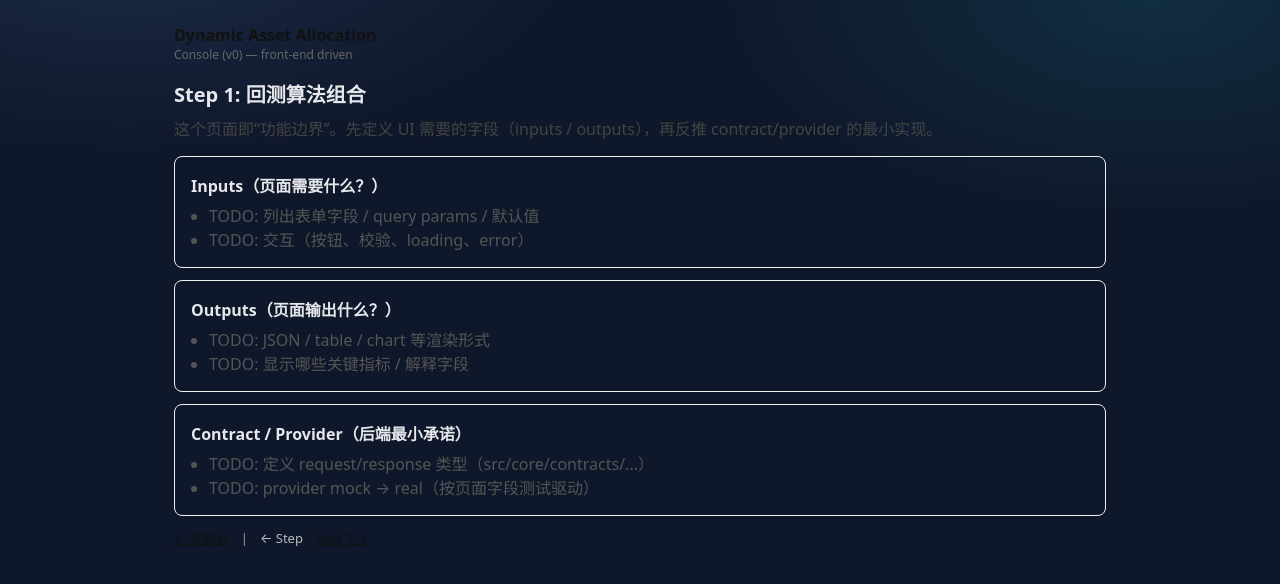
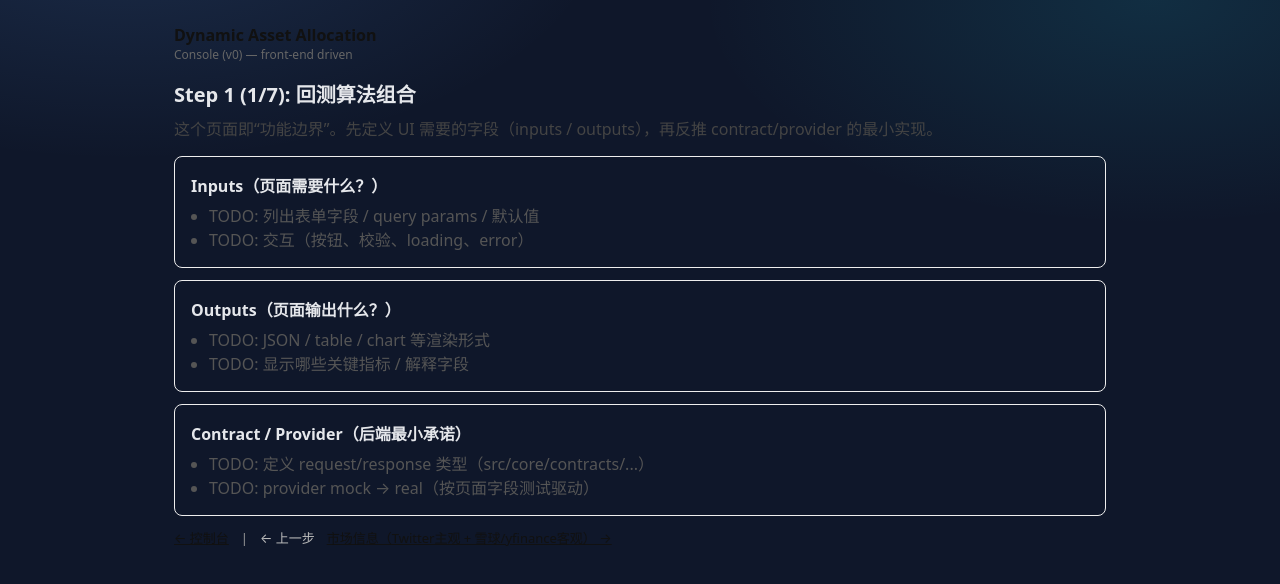
Before and after one commit to Jarvis-agent-bot/Dynamic-Asset-Allocation, a Next.js app: page /daa/step/1 in a window 1280 px wide. Shown: the top 584 px of the page. Built offline with nearby package versions, Linux system fonts and the light colour scheme.

Commit message:
ui: improve /daa step page nav + unknown step UX

```diff
--- a/app/daa/step/[id]/page.jsx
+++ b/app/daa/step/[id]/page.jsx
@@ -1,8 +1,8 @@
 import Link from "next/link";
 import { DAA_STEPS, getStep } from "../../steps";
 
-function Nav({ id }) {
-  const idx = DAA_STEPS.findIndex((s) => s.id === id);
+function Nav({ stepId }) {
+  const idx = DAA_STEPS.findIndex((s) => s.id === stepId);
   const prev = idx > 0 ? DAA_STEPS[idx - 1] : null;
   const next = idx >= 0 && idx < DAA_STEPS.length - 1 ? DAA_STEPS[idx + 1] : null;
 
@@ -14,17 +14,17 @@ function Nav({ id }) {
       <span style={{ color: "#999" }}>|</span>
       {prev ? (
         <Link href={`/daa/step/${prev.id}`} style={{ color: "#111" }}>
-          ← Step {prev.id}
+          ← {prev.title}
         </Link>
       ) : (
-        <span style={{ color: "#bbb" }}>← Step</span>
+        <span style={{ color: "#bbb" }}>← 上一步</span>
       )}
       {next ? (
         <Link href={`/daa/step/${next.id}`} style={{ color: "#111" }}>
-          Step {next.id} →
+          {next.title} →
         </Link>
       ) : (
-        <span style={{ color: "#bbb" }}>Step →</span>
+        <span style={{ color: "#bbb" }}>下一步 →</span>
       )}
     </div>
   );
@@ -36,19 +36,38 @@ export default function StepPage({ params }) {
   if (!step) {
     return (
       <main>
-        <h1 style={{ margin: 0, fontSize: 20 }}>Unknown step</h1>
-        <p style={{ color: "#666" }}>step id: {params.id}</p>
-        <Link href="/daa/" style={{ color: "#111" }}>
-          ← back
-        </Link>
+        <h1 style={{ margin: 0, fontSize: 20 }}>未知步骤</h1>
+        <p style={{ color: "#666" }}>step id: {String(params?.id)}</p>
+
+        <div style={{ marginTop: 12 }}>
+          <div style={{ fontWeight: 600, marginBottom: 6 }}>可用步骤</div>
+          <ul style={{ margin: 0, paddingLeft: 18, color: "#555" }}>
+            {DAA_STEPS.map((s) => (
+              <li key={s.id} style={{ margin: "6px 0" }}>
+                <Link href={`/daa/step/${s.id}`} style={{ color: "#111" }}>
+                  Step {s.id}: {s.title}
+                </Link>
+              </li>
+            ))}
+          </ul>
+        </div>
+
+        <div style={{ marginTop: 12 }}>
+          <Link href="/daa/" style={{ color: "#111" }}>
+            ← 返回控制台
+          </Link>
+        </div>
       </main>
     );
   }
 
+  const idx = DAA_STEPS.findIndex((s) => s.id === step.id);
+  const indexText = idx >= 0 ? `${idx + 1}/${DAA_STEPS.length}` : "";
+
   return (
     <main>
       <h1 style={{ margin: 0, fontSize: 20 }}>
-        Step {step.id}: {step.title}
+        Step {step.id} {indexText ? `(${indexText})` : ""}: {step.title}
       </h1>
       <p style={{ color: "#444", marginTop: 8 }}>
         这个页面即“功能边界”。先定义 UI 需要的字段（inputs / outputs），再反推 contract/provider 的最小实现。
@@ -80,7 +99,7 @@ export default function StepPage({ params }) {
         </section>
       </div>
 
-      <Nav id={step.id} />
+      <Nav stepId={step.id} />
     </main>
   );
 }
```
